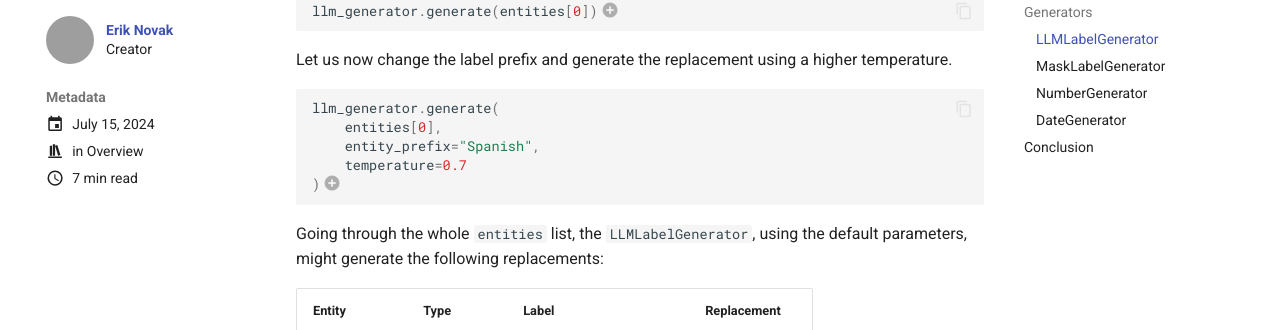
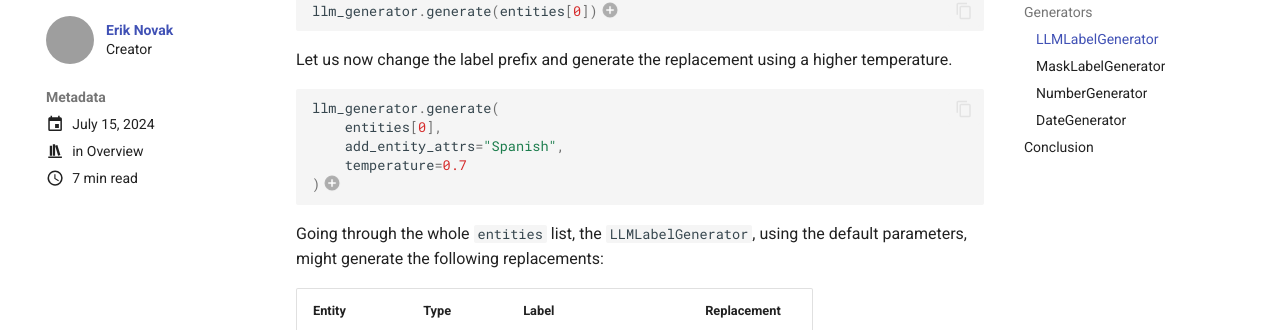
Before and after one commit to eriknovak/anonipy, an MkDocs documentation site: the page built from docs/how-to-guides/posts/generators-overview.md, in a window 1280 px wide and 900 px high, scrolled down 2383 px. Shown: the part 123-453 px from the top of the window. Built offline with MkDocs 1.6.1 and Material for MkDocs 9.7.7, drawn with Linux system fonts in a browser that asks for light colours; comment, search, counter and statistics services are not loaded; grey boxes are pictures that could not be loaded.

Commit message:
Fix LLMLabelGenerator.generate docs

````diff
--- a/docs/how-to-guides/posts/generators-overview.md
+++ b/docs/how-to-guides/posts/generators-overview.md
@@ -129,7 +129,7 @@ Let us now change the label prefix and generate the replacement using a higher t
 ```python
 llm_generator.generate(
     entities[0],
-    entity_prefix="Spanish",
+    add_entity_attrs="Spanish",
     temperature=0.7
 )# (1)!
 ```
````
Also changed, not shown: CHANGELOG.md (+1 -0 lines).
